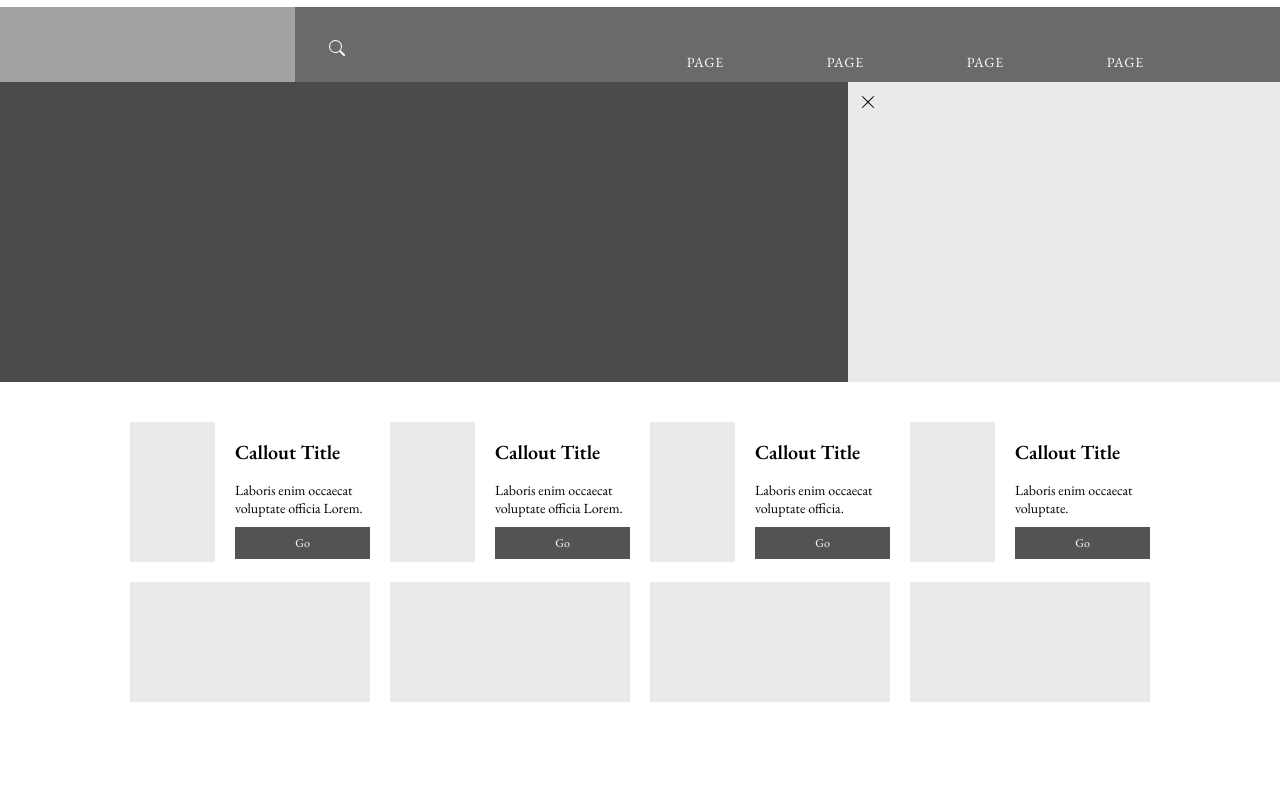
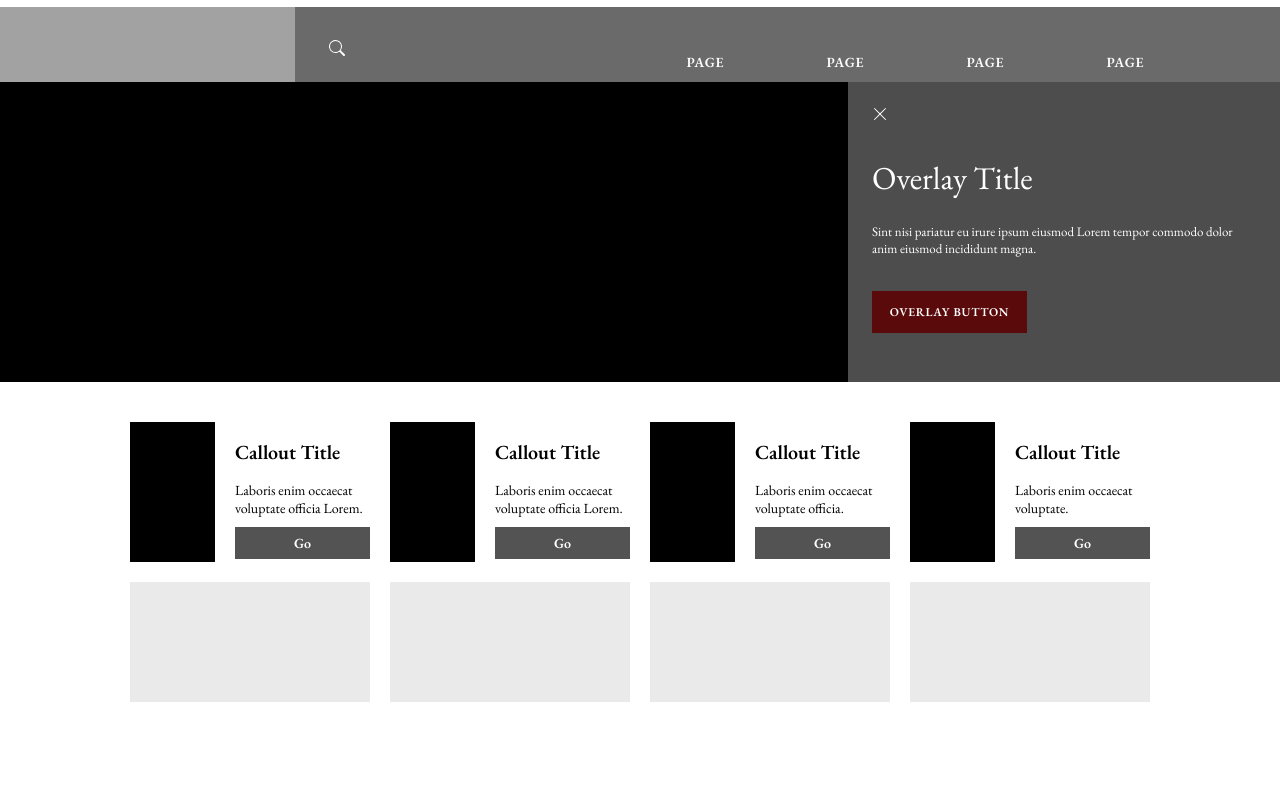
Before and after one commit to mbritton/compleat-poc, a Next.js app: page / in a window 1280 px wide. Shown: the top 800 px of the page. Built offline with nearby package versions, Linux system fonts and the light colour scheme.

Commit message:
Added aos and home page content sections

```diff
--- /dev/null
+++ b/components/Core.js
@@ -0,0 +1,39 @@
+import styled from 'styled-components';
+
+// Buttons
+
+export const RightOverlayButton = styled.button`
+  /* Adapt the colors based on primary prop */
+  background: ${(props) => (props.primary ? '#5A0A0A' : '#5A0A0A')};
+  font-size: 12px;
+  font-weight: 600;
+  color: white;
+  cursor: pointer;
+  font-family: 'EB Garamond', serif;
+  height: 30px;
+  border: 0;
+  text-transform: uppercase;
+  border-radius: 0;
+  width: 155px;
+  letter-spacing: 0.75px;
+  min-height: 42px;
+  max-height: 42px;
+  margin: 10px 0 0 24px;
+`;
+
+export const CalloutCardButton = styled.button`
+  /* Adapt the colors based on primary prop */
+  background: ${(props) => (props.primary ? '#535353' : 'grey')};
+  font-size: 14px;
+  color: white;
+  font-weight: 600;
+  cursor: pointer;
+  font-family: 'EB Garamond', serif;
+  height: 30px;
+  border: 0;
+  border-radius: 0;
+  width: 135px;
+  min-height: 32px;
+  max-height: 32px;
+  margin: 10px 0 0 0;
+`;
--- a/components/Hero.js
+++ b/components/Hero.js
@@ -1,5 +1,6 @@
 import styles from '@/styles/Hero.module.scss';
 import { BsXLg } from 'react-icons/bs';
+import { RightOverlayButton } from './Core';
 
 const Hero = ({ children }) => {
   return (
@@ -8,6 +9,12 @@ const Hero = ({ children }) => {
         <div className={styles.closeIcon}>
           <BsXLg></BsXLg>
         </div>
+        <h1>Overlay Title</h1>
+        <div className={styles.overlayText}>
+          Sint nisi pariatur eu irure ipsum eiusmod Lorem tempor commodo dolor
+          anim eiusmod incididunt magna.
+        </div>
+        <RightOverlayButton>Overlay Button</RightOverlayButton>
       </div>
     </div>
   );
--- a/package.json
+++ b/package.json
@@ -9,6 +9,7 @@
     "lint": "next lint"
   },
   "dependencies": {
+    "aos": "^3.0.0-beta.6",
     "embla-carousel-react": "^7.0.3",
     "eslint-config-prettier": "^8.5.0",
     "next": "12.3.1",
--- a/pages/index.js
+++ b/pages/index.js
@@ -1,26 +1,15 @@
-import Head from 'next/head';
-import Image from 'next/image';
+import { CalloutCardButton } from '@/components/Core';
+import Hero from '@/components/Hero';
 import styles from '@/styles/Layout.module.scss';
-import styled from 'styled-components';
-import Hero from '@/components/Hero';
-
-const Button = styled.button`
-  /* Adapt the colors based on primary prop */
-  background: ${(props) => (props.primary ? '#535353' : 'grey')};
-  font-size: 12px;
-  color: white;
-  cursor: pointer;
-  font-family: 'EB Garamond', serif;
-  height: 30px;
-  border: 0;
-  border-radius: 0;
-  width: 135px;
-  min-height: 32px;
-  max-height: 32px;
-  margin: 10px 0 0 0;
-`;
+import AOS from 'aos';
+import 'aos/dist/aos.css';
+import { useEffect } from 'react';
 
 export default function Home() {
+  useEffect(() => {
+    setTimeout(() => AOS.init(), 100);
+  }, []);
+
   return (
     <div className={styles.container}>
       <div className={styles.rightOverlay}></div>
@@ -33,7 +22,7 @@ export default function Home() {
               <div className={styles.innerTopText}>
                 <h2>Callout Title</h2>
                 Laboris enim occaecat voluptate officia Lorem.
-                <Button primary>Go</Button>
+                <CalloutCardButton primary>Go</CalloutCardButton>
               </div>
             </div>
             <div className={styles.innerBottom}></div>
@@ -46,7 +35,7 @@ export default function Home() {
               <div className={styles.innerTopText}>
                 <h2>Callout Title</h2>
                 Laboris enim occaecat voluptate officia Lorem.
-                <Button primary>Go</Button>
+                <CalloutCardButton primary>Go</CalloutCardButton>
               </div>
             </div>
             <div className={styles.innerBottom}></div>
@@ -59,7 +48,7 @@ export default function Home() {
               <div className={styles.innerTopText}>
                 <h2>Callout Title</h2>
                 Laboris enim occaecat voluptate officia.
-                <Button primary>Go</Button>
+                <CalloutCardButton primary>Go</CalloutCardButton>
               </div>
             </div>
             <div className={styles.innerBottom}></div>
@@ -72,13 +61,20 @@ export default function Home() {
               <div className={styles.innerTopText}>
                 <h2>Callout Title</h2>
                 Laboris enim occaecat voluptate.
-                <Button primary>Go</Button>
+                <CalloutCardButton primary>Go</CalloutCardButton>
               </div>
             </div>
             <div className={styles.innerBottom}></div>
           </div>
         </div>
       </div>
+      <div className={styles.homeContentSection}>
+        <div className={styles.homeContentChunk} data-aos="fade-in"></div>
+        <div className={styles.homeContentChunk} data-aos="fade-in"></div>
+        <div className={styles.homeContentChunk} data-aos="fade-in"></div>
+        <div className={styles.homeContentChunk} data-aos="fade-in"></div>
+        <div className={styles.homeContentChunk} data-aos="fade-in"></div>
+      </div>
     </div>
   );
 }
--- a/styles/Hero.module.scss
+++ b/styles/Hero.module.scss
@@ -1,23 +1,36 @@
 .closeIcon {
-  margin: 12px;
+  margin: 24px;
   cursor: pointer;
+  color: white;
 }
 
 .hero {
   display: flex;
   flex: 1;
   padding: 0;
-  background-color: #4b4b4b;
+  background-color: #000000;
   justify-content: flex-end;
-  align-items: center;
   width: 100%;
   height: 300px;
+}
+
+.overlayText {
+  width: auto;
+  margin: 24px;
+  font-family: 'EB Garamond', serif;
+  font-size: 13px;
+  color: white;
 }
 
 .rightOverlay {
   width: 432px;
   height: 300px;
-  background-color: #eaeaea;
+  background-color: rgba(255, 255, 255, 0.3);
+  h1 {
+    margin: 30px 0 0 24px;
+    color: white;
+    font-weight: 300;
+  }
 }
 
 @media (max-width: 600px) {
--- a/styles/Layout.module.scss
+++ b/styles/Layout.module.scss
@@ -31,11 +31,29 @@
 
 .heroBottomCards {
   display: flex;
-  flex: 1;
+  display: flex;
   padding: 0;
   justify-content: center;
   width: 100%;
   height: 384px;
+}
+
+.homeContentChunk {
+  background-color: #eaeaea;
+  width: 60%;
+  height: 200px;
+  margin: auto;
+  margin-top: 20px;
+  margin-bottom: 20px;
+}
+
+.homeContentSection {
+  background-color: white;
+  width: 100%;
+  height: auto;
+  display: flex;
+  justify-content: center;
+  flex-direction: column;
 }
 
 .innerCard {
@@ -65,7 +83,7 @@
 }
 
 .innerTopPicture {
-  background-color: #eaeaea;
+  background-color: #000000;
   width: 124px;
   height: 140px;
   margin: 0;
@@ -95,6 +113,7 @@
   border-top: 1px solid #eaeaea;
   justify-content: center;
   align-items: center;
+  margin-top: 30px;
 }
 
 .footer a {
--- a/styles/TopNav.module.scss
+++ b/styles/TopNav.module.scss
@@ -30,7 +30,8 @@
   font-family: 'EB Garamond', serif;
   text-transform: uppercase;
   font-size: 14px;
-  letter-spacing: 0.06em;
+  font-weight: 600;
+  letter-spacing: 0.75px;
   cursor: pointer;
 }
 
```
Also changed, not shown: 1 other file (tests, documents, lock files or other folders).
